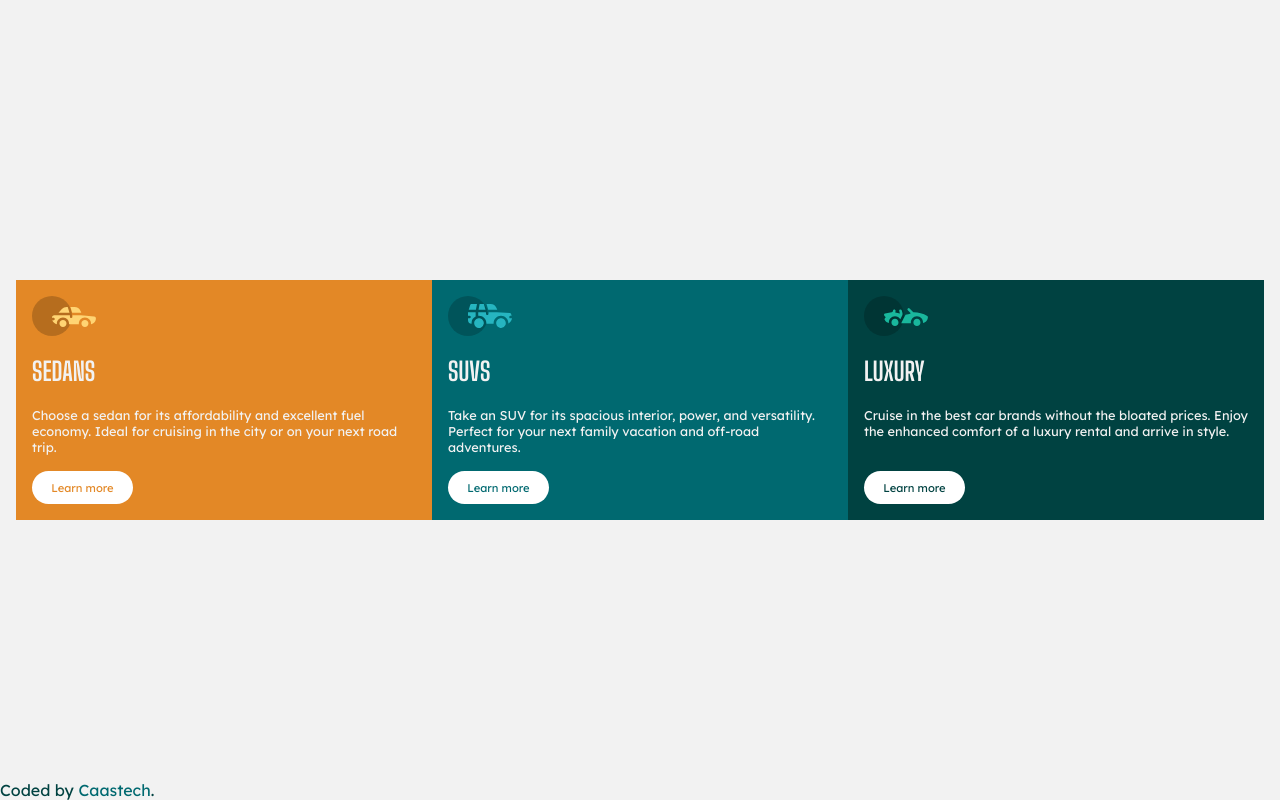
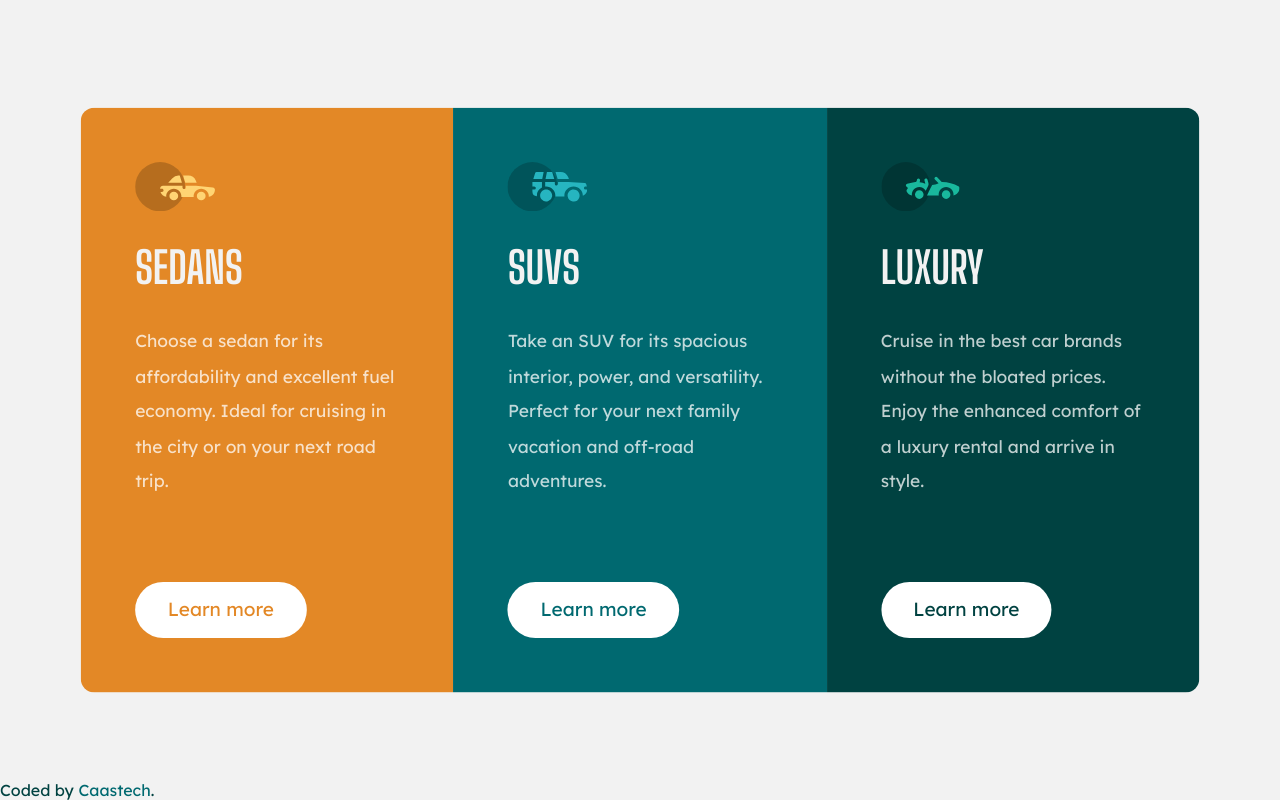
Before and after one commit to caastech/car-columns, a plain HTML site: page index.html in a window 1280 px wide. Drawn offline with Linux system fonts and the light colour scheme.

Commit message:
Finished Desktop layout

```diff
--- a/style.css
+++ b/style.css
@@ -32,7 +32,7 @@ body {
 }
 
 img {
-    max-width: 100%;
+    max-width: 30%;
 }
 
 h1 {
@@ -85,12 +85,14 @@ h1 {
 }
 
 .card-list {
-    margin: 2rem 0;
     font-size: .8rem;
+    border-radius: 8px;
+    overflow: hidden;
+    transition: transform .7s ease-in;
 }
 
 .card {
-    padding: 1rem;
+    padding: 2rem;
     display: flex;
     flex-direction: column;
     justify-content: space-between;
@@ -100,6 +102,18 @@ h1 {
 .card-body {
     display: grid;
     row-gap: 1.3rem;
+}
+
+/* Text */
+.title {
+    line-height: 1em;
+}
+
+.text {
+    font-size: .8em;
+    max-width: 25ch;
+    line-height: 2em;
+    color: var(--neutral);
 }
 
 /* -------------- Attribution */
@@ -126,10 +140,18 @@ h1 {
     .card-list {
         display: grid;
         grid-template-columns: repeat(3,1fr);
+        transform: scale(1.7);
     }
 
     .card {
         max-width: 70vw;
-        margin: 2em auto;
+        gap:3rem
     }
 }
+
+@media (min-width:41rem) and (max-width:60rem) {
+
+   .card-list {
+       transform: scale(1);
+   }
+}
```
